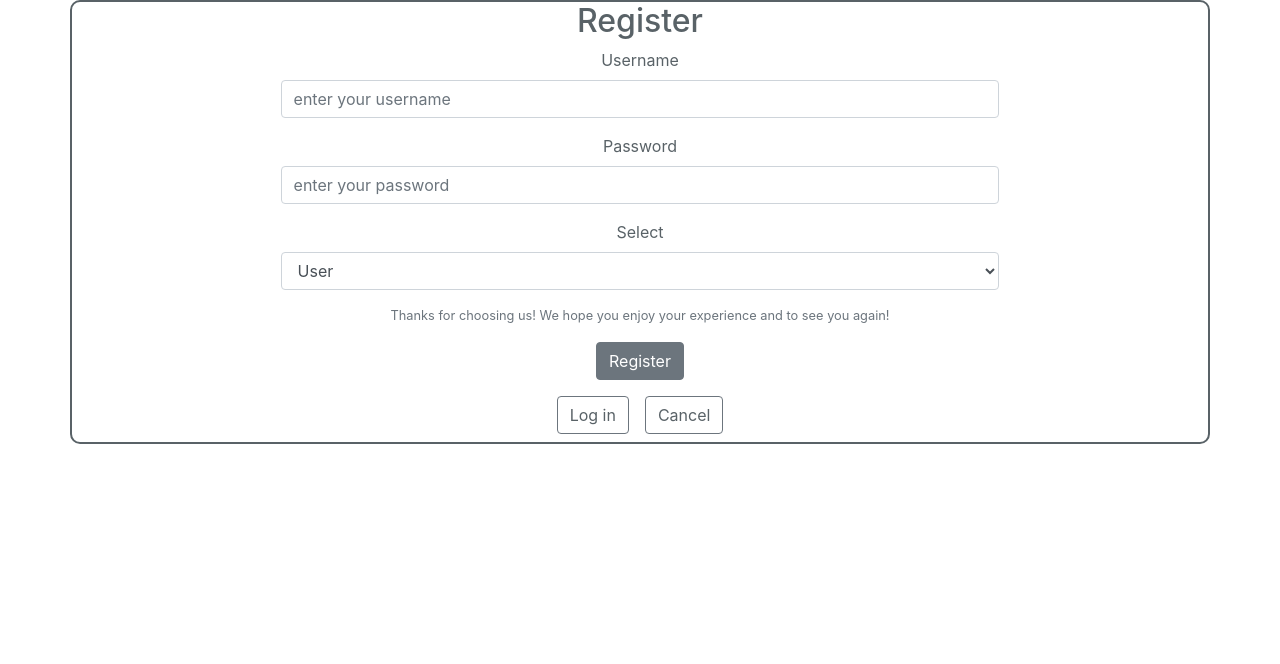
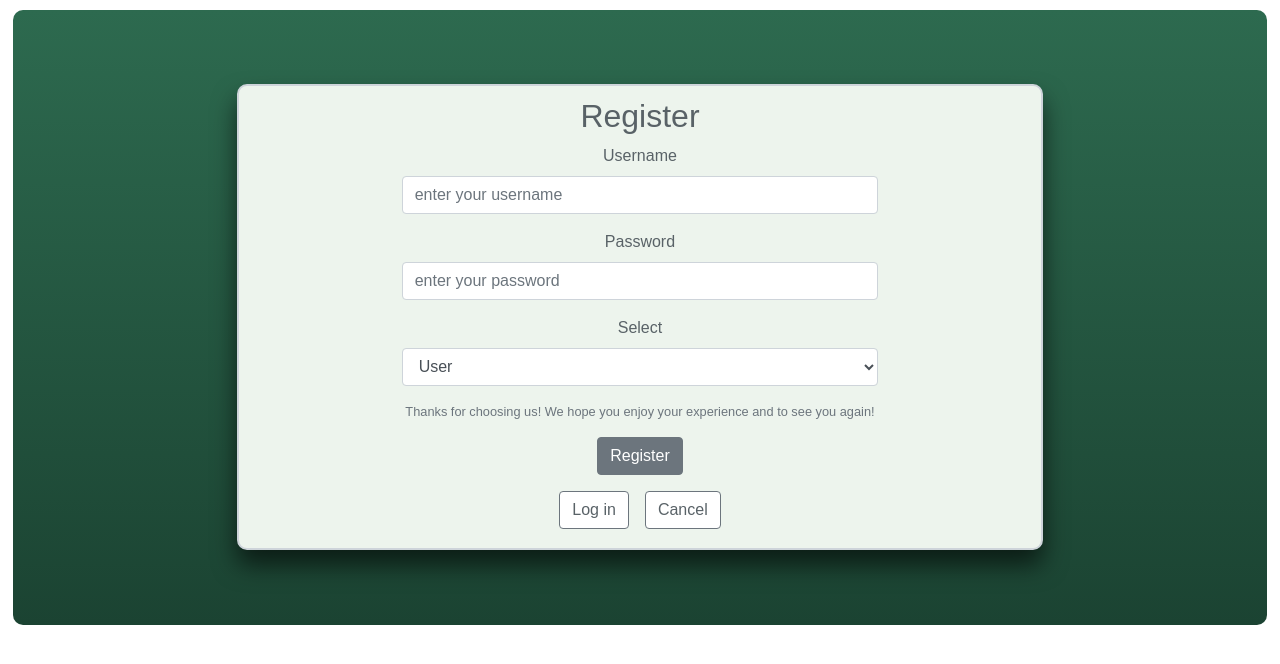
Before and after one commit to bw-med-cabinet-1/React, a React (Create React App) app in the folder med-cabinet/: page /register in a window 1280 px wide. Shown: the top 664 px of the page. Built offline with nearby package versions, Linux system fonts and the light colour scheme.

Commit message:
styling satisfactory

```diff
--- a/med-cabinet/src/components/LoginForm.js
+++ b/med-cabinet/src/components/LoginForm.js
@@ -58,6 +58,11 @@ const Styles = styled.div`
 
   label {
     color: #596267;
+  }
+
+  .errors {
+    color: #596267;
+    font-size: 1.6em
   }
 
   input {
--- a/med-cabinet/src/components/RegisterForm.js
+++ b/med-cabinet/src/components/RegisterForm.js
@@ -12,10 +12,28 @@ import { Link } from "react-router-dom";
 import styled from "styled-components";
 
 const Styles = styled.div`
-  .container {
-    border: 2px solid #596267;
-    border-radius: 10px;
-  }
+    {
+        font-family: "Source Sans Pro", sans-serif;
+        background: linear-gradient(#2d6a4f, #1b4332); // eslint-disable-line
+        margin: .75% auto;
+        padding: 4%;
+        width : 98%;
+        height: auto;
+        border-radius: 10px;
+    }
+
+    .container {
+        margin: 2% auto;
+        padding: 1% 3%;
+        background-color: #edf4ed;
+        width: 70%;
+        border-radius: 10px;
+        border: 2px solid #CED4DA;
+
+        box-shadow: 0px 15px 25px rgba(0,0,0,.6);
+
+    }
+
 
   .headline-container {
     color: #596267;
--- a/med-cabinet/src/components/strainTree/PatientForm.js
+++ b/med-cabinet/src/components/strainTree/PatientForm.js
@@ -3,10 +3,10 @@ import { Button, Form, FormGroup, Label, Input, FormText, Container } from 'reac
 import styled from 'styled-components'
 
 const Styles = styled.div`
-        margin: 2% auto;
+      {  margin: 2% auto;
         padding: 1% 3%;
         background-color: #edf4ed;
-        width: 70%;
+        width: 85%;
         border-radius: 10px;
         border: 2px solid #CED4DA;
 
--- a/med-cabinet/src/components/strainTree/StrainDisplay.js
+++ b/med-cabinet/src/components/strainTree/StrainDisplay.js
@@ -1,29 +1,59 @@
 import React, { useState, useEffect } from 'react'
 import { fetchApi } from "../../api/fetchApi";
 import styled from 'styled-components'
-import { Card, Button, CardTitle, CardText, Row, Col, Container } from 'reactstrap'
+import { Card, Button, CardTitle, Collapse, CardText, Row, Col, Container } from 'reactstrap'
 
 const Styles = styled.div`
-    .big-container {
-        border: 2px solid #536354;
+    {
+        margin: 2% auto;
+        padding: 1% 3%;
+        background-color: #edf4ed;
+        width: 85%;
         border-radius: 10px;
-        margin: 24px 0;
+        border: 2px solid #CED4DA;
+
+        box-shadow: 0px 15px 25px rgba(0,0,0,.6);
+
     }
+
+    h2 {
+        color: #5A6267;
+    }
+
     .strainList-container {
         display: flex;
         flex-direction: row;
         flex-wrap: wrap;
-        border-top: 1px solid #c8d3c4;
+    }
+
+    .strain-card {
+        box-shadow: 0px 10px 15px rgba(0,0,0,.6);
+        border: 1px solid #B7B7B7;
+
+
     }
 
     .card-container {
         width: 45%;
+        border-radius: 10px;
+    }
+
+    .card-title {
+        font-size: 2.4em;
+        text-decoration: bold;
+    }
+
+    .strain-type {
+        font-size: 1.8em;
     }
 `
 
 
-export default function StrainDisplay() {
+export default function StrainDisplay(props) {
     const [strainList, setStrainList] = useState([]);
+    const [isOpen, setIsOpen] = useState(false);
+    const toggle = () => setIsOpen(!isOpen);
+
     const getStrains = () => {
         fetchApi()
         .then(res => {
@@ -41,14 +71,18 @@ export default function StrainDisplay() {
     return (
         <Styles>
         <Container className="big-container">
-            <h3> Strain List</h3>
+            <h2>Strain List</h2>
         <Container className="strainList-container">
         {strainList.map((strain) => (
             <Container className='card-container' key={strain.strain}>
             <Card body className='strain-card'>
-                <CardTitle>{strain.strain}</CardTitle>
+                <CardTitle className='card-title'>{strain.strain}</CardTitle>
+                <CardText className='strain-type'>{strain.type}</CardText>
                 <CardText>{strain.description}</CardText>
-                <Button>Go somewhere</Button>
+                <CardText>Flavors: {strain.flavors}</CardText>
+                <CardText>Effects: {strain.effects}</CardText>
+                <CardText>RATING: {strain.rating}</CardText>
+                <Button onClick={toggle}>Info</Button>
             </Card>
             </Container>
         ))}
--- a/med-cabinet/src/components/strainTree/StrainInterface.js
+++ b/med-cabinet/src/components/strainTree/StrainInterface.js
@@ -7,10 +7,25 @@ import StrainDisplay from './StrainDisplay'
 import YourStrains from './YourStrains';
 
 const Styles = styled.div`
+      {
+      font-family: "Source Sans Pro", sans-serif;
+        background: linear-gradient(#2d6a4f, #1b4332); // eslint-disable-line
+        margin: .75% auto;
+        padding: 4%;
+        width : 98%;
+        color: white;
+        height: auto;
+        border-radius: 10px;
+    }
+
     .strain-display {
-        border: 1px solid #536354;
+      margin: 2% auto;
+        padding: 1% 3%;
         border-radius: 10px;
-        padding: 16px 32px;
+        border: 2px solid #CED4DA;
+
+        box-shadow: 0px 15px 25px rgba(0,0,0,.6);
+
     }
 
     button {
@@ -30,6 +45,10 @@ const Styles = styled.div`
     .activeTab {
         border-color: #647565;
     }
+
+    .tabs {
+      color: white;
+    }
 `
 
 export default function StrainInterface(props) {
@@ -43,6 +62,7 @@ export default function StrainInterface(props) {
         <NavItem>
           <NavLink
             className={classnames({ active: activeTab === '1' })}
+            className="tabs"
             onClick={() => { toggle('1'); }}
           >
             Strains For You
@@ -51,6 +71,7 @@ export default function StrainInterface(props) {
         <NavItem>
           <NavLink
             className={classnames({ active: activeTab === '2' })}
+            className="tabs"
             onClick={() => {
               setPatientFormValues(initialPFV)
               toggle('2'); }}
@@ -61,6 +82,7 @@ export default function StrainInterface(props) {
         <NavItem>
           <NavLink
             className={classnames({ active: activeTab === '3' })}
+            className="tabs"
             onClick={() => { toggle('3'); }}
           >
             All Strains
--- a/med-cabinet/src/components/strainTree/YourStrains.js
+++ b/med-cabinet/src/components/strainTree/YourStrains.js
@@ -3,11 +3,46 @@ import { Container, TabContent, TabPane, Nav, NavItem, NavLink, Card, Button, Ca
 import styled from 'styled-components'
 
 const Styles = styled.div`
-  .strainList-container {
-        border: 2px solid #536354;
+    {
+        margin: 2% auto;
+        padding: 1% 3%;
+        background-color: #edf4ed;
+        width: 85%;
         border-radius: 10px;
-        margin: 24px 0;
-  }
+        border: 2px solid #CED4DA;
+
+        box-shadow: 0px 15px 25px rgba(0,0,0,.6);
+
+    }
+
+    h2 {
+        color: #5A6267;
+    }
+
+    .strainList-container {
+        display: flex;
+        flex-direction: row;
+        flex-wrap: wrap;
+    }
+
+    .strain-card {
+        box-shadow: 0px 10px 15px rgba(0,0,0,.6);
+        border: 1px solid #B7B7B7;
+    }
+
+    .card-container {
+        width: 100%;
+        border-radius: 10px;
+    }
+
+    .card-title {
+        font-size: 2.4em;
+        text-decoration: bold;
+    }
+
+    .strain-type {
+        font-size: 1.8em;
+    }
 `
 
 export default function YourStrains(props) {
@@ -25,10 +60,13 @@ export default function YourStrains(props) {
           strains.map((strain) => (
             <Container className='card-container' key={strain.Strain}>
           <Card body className='strain-card'>
-            <h1>{strain.Strain}</h1>
-            <h5>{strain.Rating}</h5>
-            <CardText>{strain.Description}</CardText>
-            <Button>Go somewhere</Button>
+          <CardTitle className='card-title'>{strain.strain}</CardTitle>
+                <CardText className='strain-type'>{strain.type}</CardText>
+                <CardText>{strain.description}</CardText>
+                <CardText>Flavors: {strain.flavors}</CardText>
+                <CardText>Effects: {strain.effects}</CardText>
+                <CardText>RATING: {strain.rating}</CardText>
+                <Button>Info</Button>
           </Card>
           </Container>
     ))}
```
